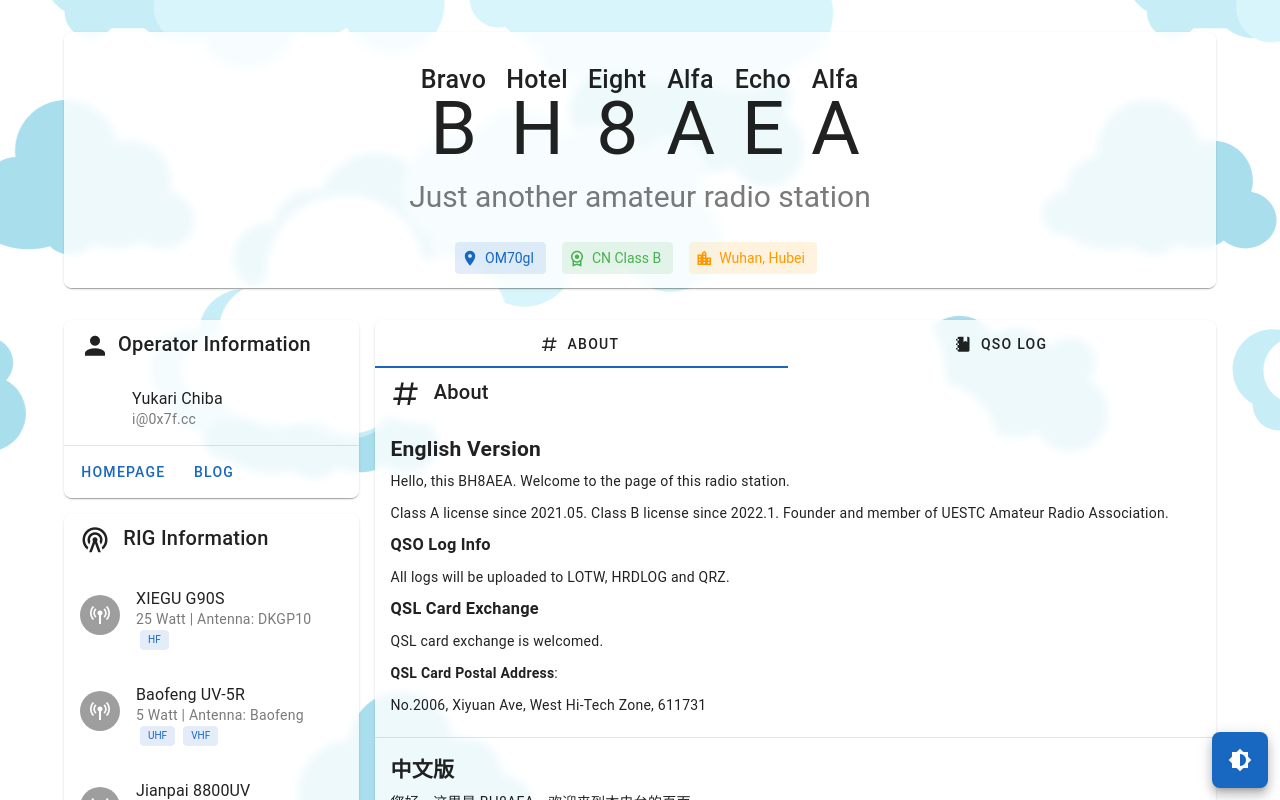
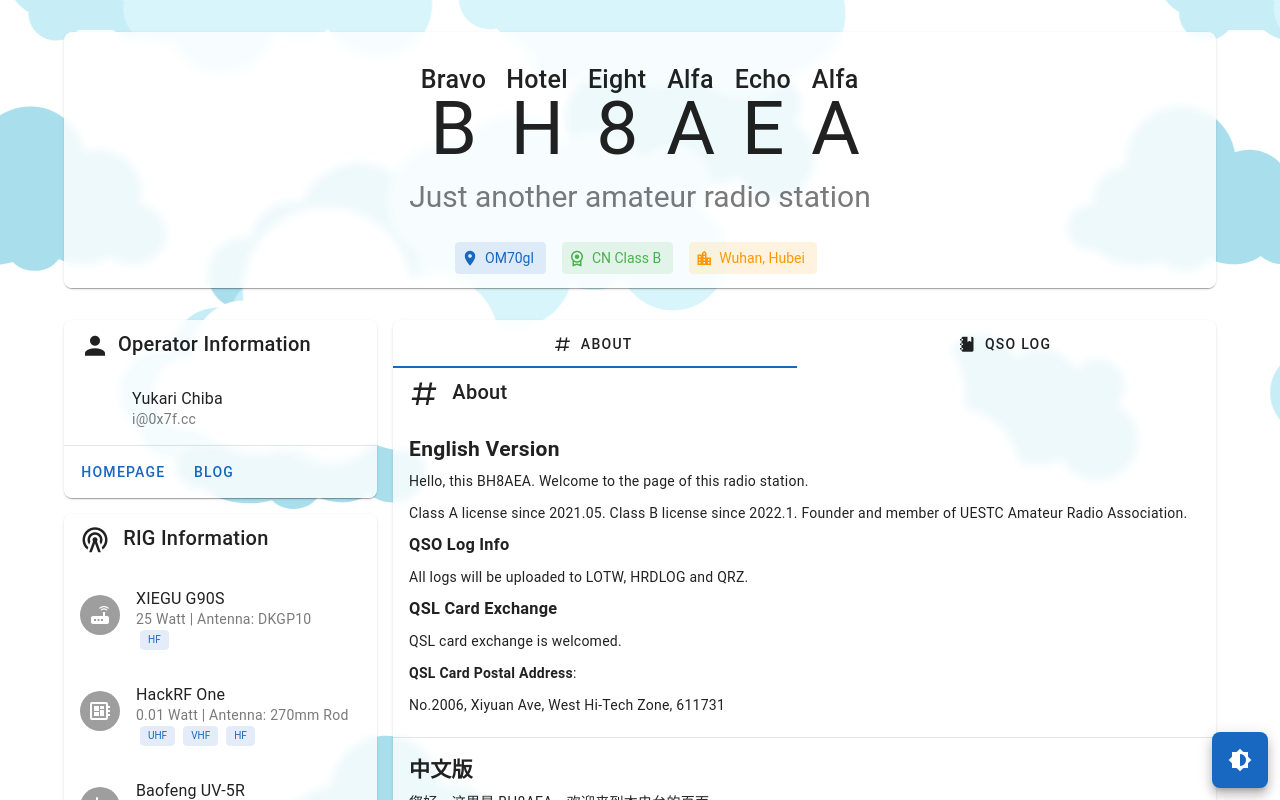
Before and after one commit to YukariChiba/Radio-Web, a Nuxt app: page / in a window 1280 px wide. Shown: the top 800 px of the page. Built offline with nearby package versions, Linux system fonts and the light colour scheme.

Commit message:
add icons for devices, add hackrf

```diff
--- a/assets/data.json
+++ b/assets/data.json
@@ -19,28 +19,40 @@
       "status": true,
       "power": 25,
       "ant": "DKGP10",
-      "type": ["HF"]
+      "type": ["HF"],
+      "icon": "router-wireless"
+    },
+    {
+      "name": "HackRF One",
+      "status": true,
+      "power": 0.01,
+      "ant": "270mm Rod",
+      "type": ["UHF", "VHF", "HF"],
+      "icon": "developer-board"
     },
     {
       "name": "Baofeng UV-5R",
       "status": true,
       "power": 5,
       "ant": "Baofeng",
-      "type": ["UHF", "VHF"]
+      "type": ["UHF", "VHF"],
+      "icon": "radio-handheld"
     },
     {
       "name": "Jianpai 8800UV",
       "status": true,
       "power": 5,
       "ant": "Baofeng",
-      "type": ["UHF", "VHF"]
+      "type": ["UHF", "VHF"],
+      "icon": "radio-handheld"
     },
     {
       "name": "QYT KT8900",
       "status": true,
       "power": 25,
       "ant": "SG7900",
-      "type": ["UHF", "VHF"]
+      "type": ["UHF", "VHF"],
+      "icon": "router-wireless"
     }
   ]
 }
--- a/components/DeviceList.vue
+++ b/components/DeviceList.vue
@@ -15,7 +15,9 @@
             >
                 <template v-slot:prepend>
                     <v-avatar color="grey">
-                        <v-icon color="white">mdi-antenna</v-icon>
+                        <v-icon color="white"
+                            >mdi-{{ d.icon || "antenna" }}</v-icon
+                        >
                     </v-avatar>
                 </template>
                 <v-chip
```
